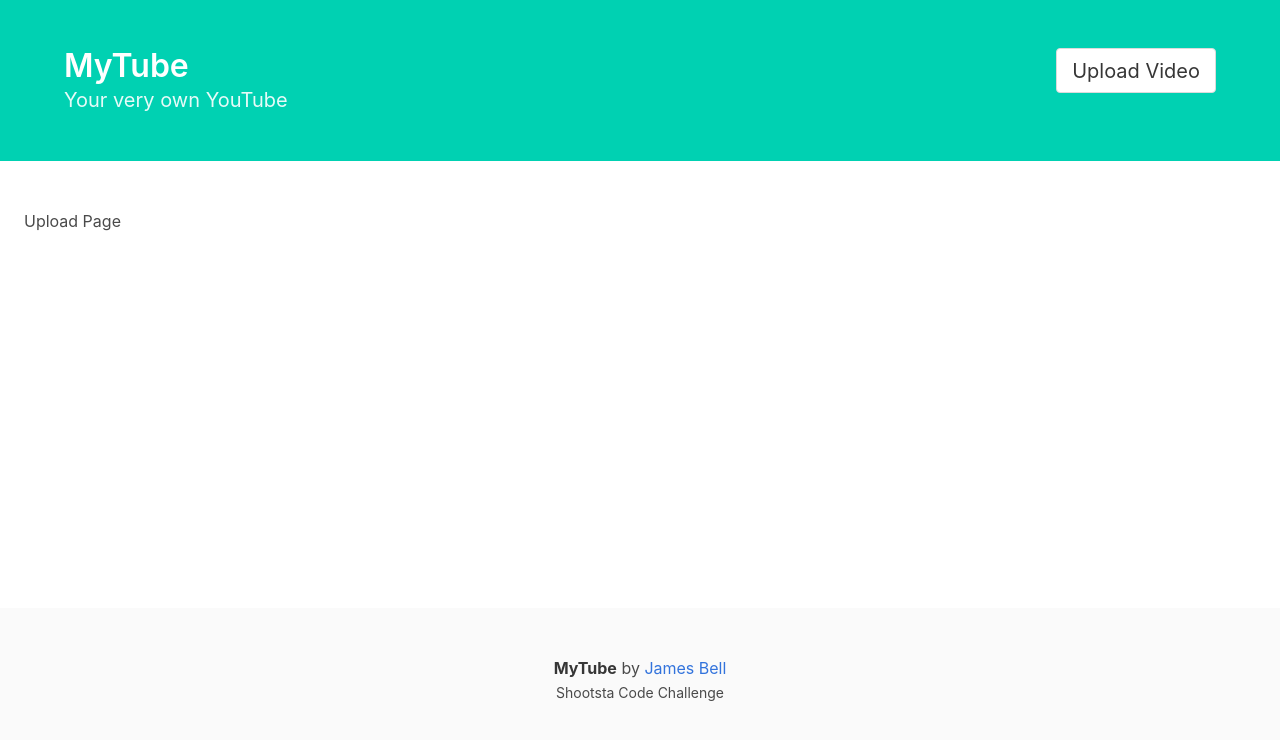
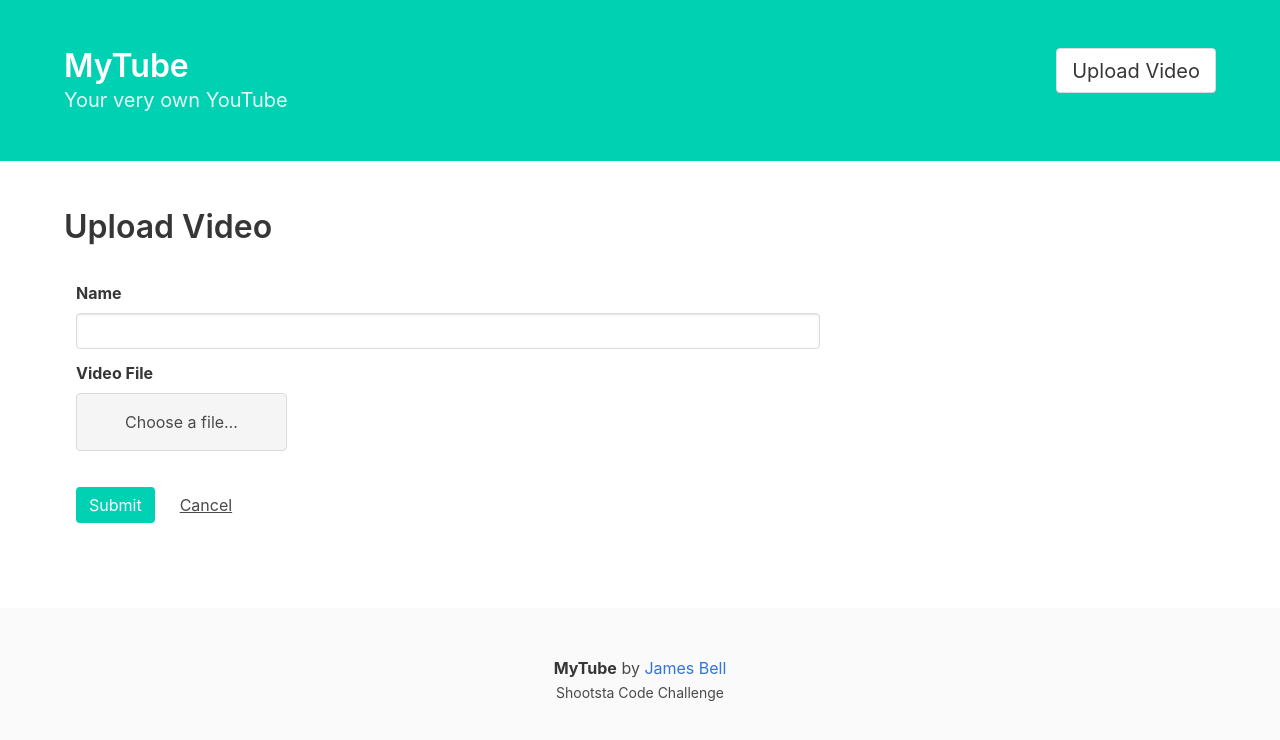
Before and after one commit to jamesb3ll/mytube-react-graphql, a React (Create React App) app: page /upload in a window 1280 px wide. Shown: the top 740 px of the page. Built offline with nearby package versions, Linux system fonts and the light colour scheme.

Commit message:
Add Upload Form with Mutation

```diff
--- a/src/App.js
+++ b/src/App.js
@@ -1,37 +1,23 @@
 import React from 'react';
-import { createGraphQLHooks } from './utils';
-import { GRAPHQL_ENDPOINT } from './utils/constants';
 import { BrowserRouter, Switch, Route } from 'react-router-dom';
 
 import Header from './components/Header';
 import Home from './components/Home';
+import Upload from './components/Upload';
 import Footer from './components/Footer';
 import './App.css';
 
-const { useQuery } = createGraphQLHooks(GRAPHQL_ENDPOINT);
-
 export default function App() {
-  const { errors, data } = useQuery(`
-    query {
-      videos {
-        name
-        file
-      }
-    }
-  `);
-
   return (
     <div className="App">
       <BrowserRouter>
         <Header title="MyTube" subtitle="Your very own YouTube" />
         <Switch>
           <Route path="/upload">
-            <section className="section main">
-              <div>Upload Page</div>
-            </section>
+            <Upload />
           </Route>
           <Route path="/">
-            <Home errors={errors} data={data} />
+            <Home />
           </Route>
         </Switch>
         <Footer />
--- a/src/components/Header/index.js
+++ b/src/components/Header/index.js
@@ -1,14 +1,17 @@
 import React from 'react';
 import { Link } from 'react-router-dom';
 
-export default ({ title, subtitle }) => (
+export default function Header({ title, subtitle }) {
+  return (
     <header className="hero is-primary">
       <div className="hero-body">
         <div className="container">
           <div className="columns">
             <div className="column is-half">
+              <Link to="/">
                 <h1 className="title">{title}</h1>
                 <h2 className="subtitle">{subtitle}</h2>
+              </Link>
             </div>
             <div className="column" style={{ textAlign: 'right' }}>
               <Link to="/upload" className="button is-medium is-secondary">
@@ -20,3 +23,4 @@ export default ({ title, subtitle }) => (
       </div>
     </header>
   );
+}
--- a/src/components/Home/index.js
+++ b/src/components/Home/index.js
@@ -1,6 +1,16 @@
 import React from 'react';
+import { useQuery } from '../../utils';
 
-export default ({ errors, data }) => (
+export default function Home() {
+  const { errors, data } = useQuery(`
+    query {
+      videos {
+        name
+        file
+      }
+    }
+  `);
+  return (
     <section className="section main">
       <div className="container">
         <h1 className="title">Videos</h1>
@@ -10,14 +20,17 @@ export default ({ errors, data }) => (
             connection and try again.
           </div>
         )}
-      <div className="columns">
+        <div className="columns is-multiline">
           {data
             ? data.videos.map(video => (
-              <div className="column is-one-third" key={video.filename}>
+                <div className="column is-half" key={video.file}>
                   <div className="card">
                     <div className="card-image">
                       <figure className="image is-4by3">
-                      <img src="https://placehold.it/400x200" alt="Thumbnail" />
+                        <img
+                          src="https://placehold.it/400x200"
+                          alt="Thumbnail"
+                        />
                       </figure>
                     </div>
                     <div className="card-content">
@@ -36,3 +49,4 @@ export default ({ errors, data }) => (
       </div>
     </section>
   );
+}
--- /dev/null
+++ b/src/components/Upload/index.js
@@ -0,0 +1,102 @@
+import React, { useState } from 'react';
+import { useMutation } from '../../utils';
+import { Redirect, Link } from 'react-router-dom';
+
+export default function Upload() {
+  const [name, setName] = useState('');
+  const [file, setFile] = useState(null);
+  const [loading, setLoading] = useState(false);
+
+  const [{ errors, data: uploaded }, uploadVideo] = useMutation(`
+    mutation uploadTest($name: String!, $file: String!) {
+      uploadTest(name: $name, file: $file) {
+        name
+        file
+      }
+    }
+  `);
+
+  function handleFile({ target }) {
+    const { validity, files } = target;
+    if (validity.valid) {
+      setFile(files[0]);
+    }
+  }
+
+  async function handleSubmit(event) {
+    event.preventDefault();
+    setLoading(true);
+    await uploadVideo({ name, file: file.name });
+  }
+
+  if (uploaded) {
+    return <Redirect to="/" />;
+  }
+
+  return (
+    <section className="section main">
+      <div className="container">
+        <h1 className="title">Upload Video</h1>
+        {errors && (
+          <div className="notification is-danger">
+            <p>>There was an error uploading your video:</p>
+            <ul>
+              {errors.map(err => (
+                <li>{err.message}</li>
+              ))}
+            </ul>
+          </div>
+        )}
+        <div className="column is-two-thirds">
+          <form onSubmit={handleSubmit}>
+            <div className="field">
+              <label className="label">Name</label>
+              <div className="control">
+                <input
+                  className="input"
+                  type="text"
+                  value={name}
+                  required
+                  onChange={event => setName(event.target.value)}
+                />
+              </div>
+            </div>
+            <div className="field">
+              <label className="label">Video File</label>
+              <div className={`file is-boxed ${file && 'has-name'}`}>
+                <label className="file-label">
+                  <input
+                    className="file-input"
+                    type="file"
+                    required
+                    onChange={handleFile}
+                  />
+                  <span className="file-cta">
+                    <span className="file-label">Choose a file…</span>
+                  </span>
+                  {file && <span className="file-name">{file.name}</span>}
+                </label>
+              </div>
+            </div>
+            <br />
+            <div className="field is-grouped">
+              <div className="control">
+                <button
+                  type="submit"
+                  className={`button is-primary ${loading && 'is-loading'}`}
+                >
+                  Submit
+                </button>
+              </div>
+              <div className="control">
+                <Link to="/">
+                  <button className="button is-text">Cancel</button>
+                </Link>
+              </div>
+            </div>
+          </form>
+        </div>
+      </div>
+    </section>
+  );
+}
--- a/src/utils/index.js
+++ b/src/utils/index.js
@@ -1,13 +1,12 @@
 import { useState, useEffect, useCallback } from 'react';
+import { GRAPHQL_ENDPOINT } from './constants';
 
 // Simple graphQL client usign React Hooks
-export function createGraphQLHooks(endpoint) {
-  return {
-    useQuery(query, variables) {
+export function useQuery(query, variables) {
   const [response, setResponse] = useState({ data: null, errors: null });
 
   useEffect(() => {
-        fetch(endpoint, {
+    fetch(GRAPHQL_ENDPOINT, {
       body: JSON.stringify({
         query,
         ...(variables && { variables }),
@@ -23,13 +22,13 @@ export function createGraphQLHooks(endpoint) {
   }, [query, variables]);
 
   return response;
-    },
-    useMutation(query) {
+}
+export function useMutation(query) {
   const [response, setResponse] = useState({ data: null, errors: null });
 
   const runMutation = useCallback(
     variables => {
-          return fetch(endpoint, {
+      return fetch(GRAPHQL_ENDPOINT, {
         method: 'POST',
         body: JSON.stringify({
           query,
@@ -47,6 +46,4 @@ export function createGraphQLHooks(endpoint) {
   );
 
   return [response, runMutation];
-    },
-  };
 }
```
Lines whose indentation alone changed are shown as unchanged.
